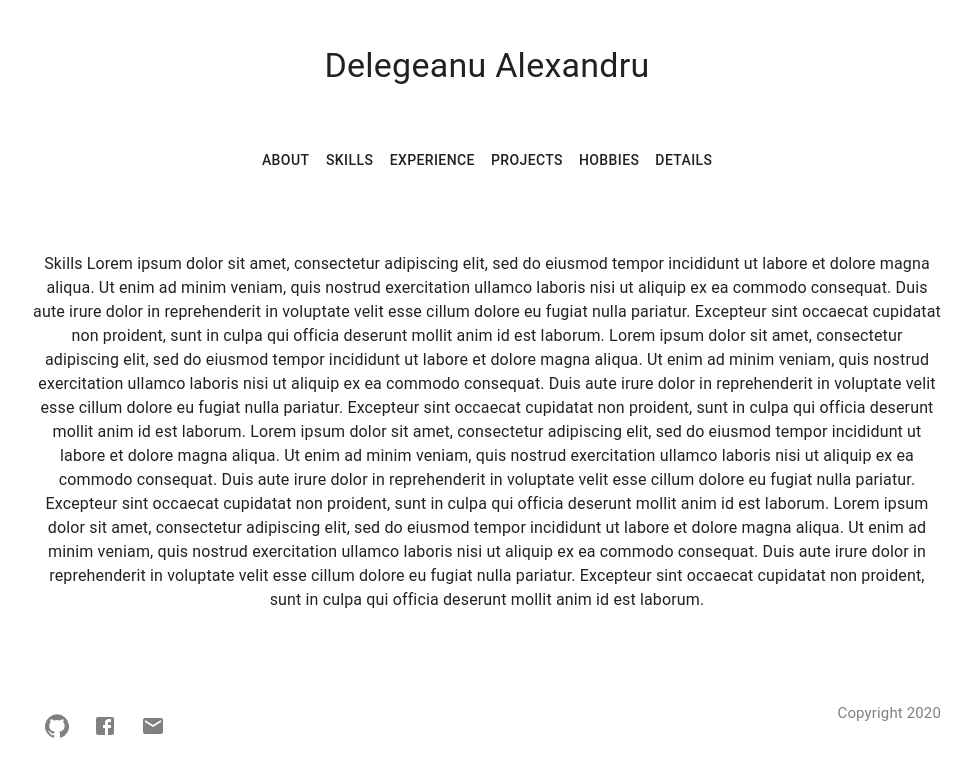
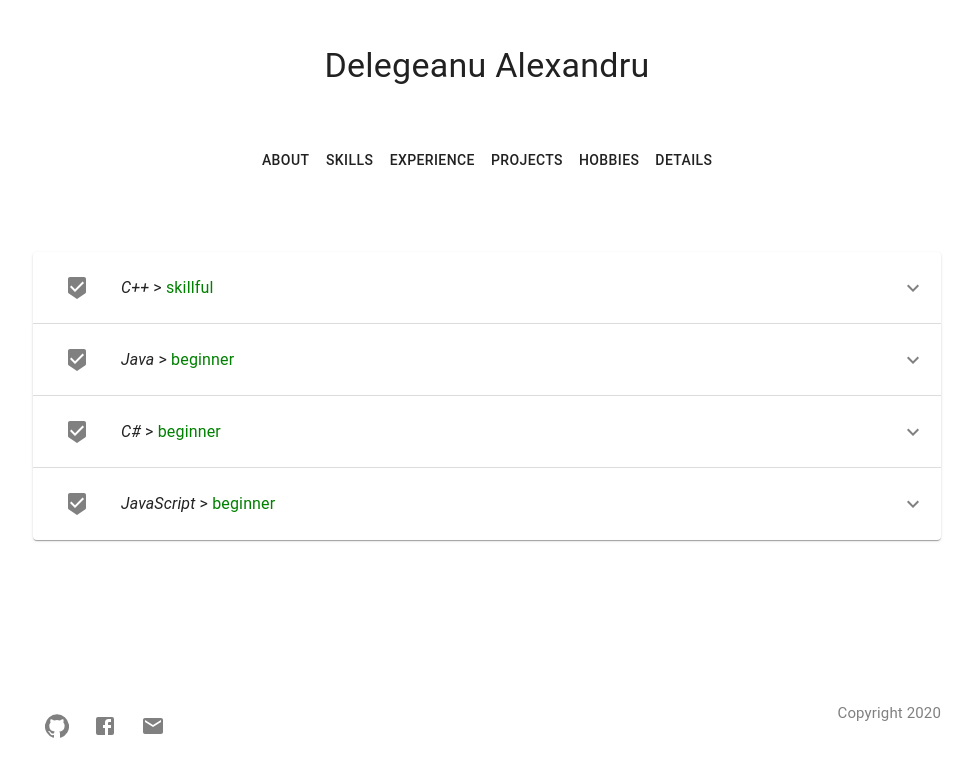
Before and after one commit to TheAncientOwl/personal-page, a React (Create React App) app: page / in a window 1280 px wide. Both pictures are taken after a click on the button "SKILLS". Shown: the top 776 px of the page, without its empty margins (153-1126 px from the left). Built offline with nearby package versions, Linux system fonts and the light colour scheme.

Commit message:
Added skills.

```diff
--- a/src/components/Skills.jsx
+++ b/src/components/Skills.jsx
@@ -1,25 +1,71 @@
 import React from 'react';
+import { Accordion, AccordionSummary, AccordionDetails, Typography } from '@material-ui/core';
+import ExpandMoreIcon from '@material-ui/icons/ExpandMore';
+import BeenhereIcon from '@material-ui/icons/Beenhere';
+import ListIconTextItem from './ListIconTextItem';
+
+const SkillsConfig = [
+  {
+    language: 'C++',
+    level: 'skillful',
+    about: [
+      'When I started learning programming in high school, the first language was C.',
+      'Once I developed my algorithmic thinking, it was pretty easy for me to switch to C++.',
+      'I like the fact that it is very efficient and that the programmer has a lot of control over what happens to the memory.',
+      'This is the language I used in programming contests.w',
+    ],
+  },
+  {
+    language: 'Java',
+    level: 'beginner',
+    about: [
+      "Java was the second programming language I've learned.",
+      'In high school I started playing Minecraft Multiplayer. This game was made in  Java (surprise).',
+      'Over time, I became more and more curious about what was behind the game.',
+      "After a bit of research I started learning how can I modify the gameplay via Spigot API, a minecraft's server API.",
+      'It was a lot of fun learning some Java through gaming.',
+    ],
+  },
+  {
+    language: 'C#',
+    level: 'beginner',
+    about: [
+      'In my first year of college I became more and more interested in how games are created.',
+      'When I started this journey, I had to choose between { C++ & Unreal Engine } and { C# & Unity Engine } and since I already knew C++, I chose the C# version because I wanted something new.',
+      'I spent a summer learning the features of C# and Unity Engine. It was fun to come up with ideas and watch them come to life.',
+      "At this level I see C# like a combination of C++ & Java but I'm sure it's much more than this.",
+    ],
+  },
+  {
+    language: 'JavaScript',
+    level: 'beginner',
+    about: [
+      'As a fun fact, the first time I used JavasSript was in 10th grade in high school for a grid test for any web page. Then I hoped it would be the first and last time I use it.',
+      'The real adventure with JavaScript started in the second year of college when I enrolled in the "Tap that job" project and was admitted to the JavaScript & ReactJS courses at Ubisoft.',
+      'Now it seems a much friendlier language than when we first met.',
+    ],
+  },
+];
 
 export default function Skills() {
   return (
-    <div>
-      Skills Lorem ipsum dolor sit amet, consectetur adipiscing elit, sed do eiusmod tempor incididunt ut labore et
-      dolore magna aliqua. Ut enim ad minim veniam, quis nostrud exercitation ullamco laboris nisi ut aliquip ex ea
-      commodo consequat. Duis aute irure dolor in reprehenderit in voluptate velit esse cillum dolore eu fugiat nulla
-      pariatur. Excepteur sint occaecat cupidatat non proident, sunt in culpa qui officia deserunt mollit anim id est
-      laborum. Lorem ipsum dolor sit amet, consectetur adipiscing elit, sed do eiusmod tempor incididunt ut labore et
-      dolore magna aliqua. Ut enim ad minim veniam, quis nostrud exercitation ullamco laboris nisi ut aliquip ex ea
-      commodo consequat. Duis aute irure dolor in reprehenderit in voluptate velit esse cillum dolore eu fugiat nulla
-      pariatur. Excepteur sint occaecat cupidatat non proident, sunt in culpa qui officia deserunt mollit anim id est
-      laborum. Lorem ipsum dolor sit amet, consectetur adipiscing elit, sed do eiusmod tempor incididunt ut labore et
-      dolore magna aliqua. Ut enim ad minim veniam, quis nostrud exercitation ullamco laboris nisi ut aliquip ex ea
-      commodo consequat. Duis aute irure dolor in reprehenderit in voluptate velit esse cillum dolore eu fugiat nulla
-      pariatur. Excepteur sint occaecat cupidatat non proident, sunt in culpa qui officia deserunt mollit anim id est
-      laborum. Lorem ipsum dolor sit amet, consectetur adipiscing elit, sed do eiusmod tempor incididunt ut labore et
-      dolore magna aliqua. Ut enim ad minim veniam, quis nostrud exercitation ullamco laboris nisi ut aliquip ex ea
-      commodo consequat. Duis aute irure dolor in reprehenderit in voluptate velit esse cillum dolore eu fugiat nulla
-      pariatur. Excepteur sint occaecat cupidatat non proident, sunt in culpa qui officia deserunt mollit anim id est
-      laborum.
-    </div>
+    <>
+      {SkillsConfig.map((skill, index) => (
+        <Accordion key={index}>
+          <AccordionSummary expandIcon={<ExpandMoreIcon style={{ color: 'gray' }} />}>
+            <ListIconTextItem icon={<BeenhereIcon />} text1={skill.language} text2={skill.level} />
+          </AccordionSummary>
+          <AccordionDetails>
+            <Typography>
+              <ul style={{ listStyleType: 'none' }}>
+                {skill.about.map((ab, index) => (
+                  <li key={index}>{ab}</li>
+                ))}
+              </ul>
+            </Typography>
+          </AccordionDetails>
+        </Accordion>
+      ))}
+    </>
   );
 }
```
